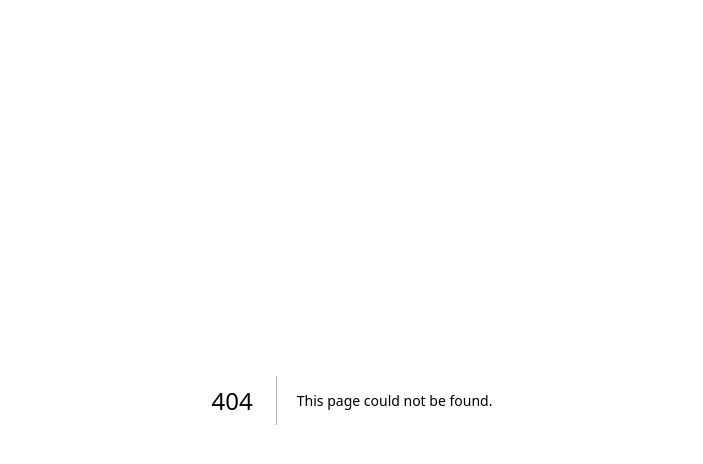
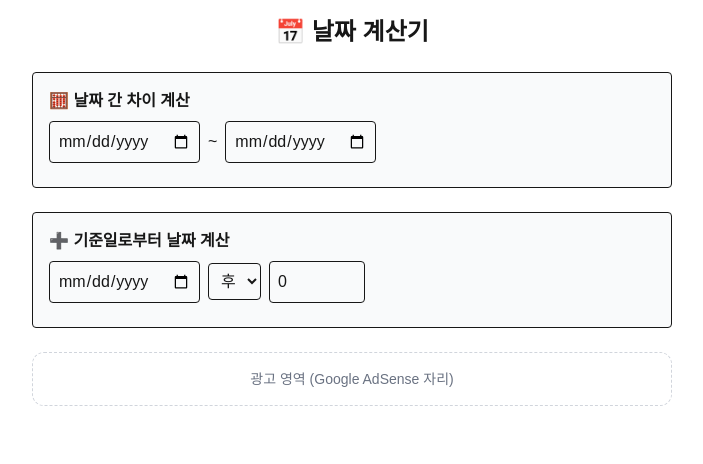
Before and after one commit to baezzaes/jstools, a Next.js app: page /tools/date-calculator in a window 1280 px wide. Before the commit this address had no page. Shown: the top 464 px of the page, without its empty margins (288-991 px from the left). Built offline with nearby package versions, Linux system fonts and the light colour scheme.

Commit message:
날짜계산기기

```diff
--- /dev/null
+++ b/src/app/tools/date-calculator/page.tsx
@@ -0,0 +1,89 @@
+'use client'
+
+import { useState } from 'react'
+
+export default function DateCalculatorPage() {
+  const [startDate, setStartDate] = useState('')
+  const [endDate, setEndDate] = useState('')
+  const [baseDate, setBaseDate] = useState('')
+  const [offset, setOffset] = useState(0)
+  const [direction, setDirection] = useState('after')
+
+  const getDiffResult = () => {
+    if (!startDate || !endDate) return null
+    const start = new Date(startDate)
+    const end = new Date(endDate)
+    const diffTime = end.getTime() - start.getTime()
+    const diffDays = Math.floor(diffTime / (1000 * 60 * 60 * 24))
+    return diffDays
+  }
+
+  const getOffsetDate = () => {
+    if (!baseDate || !offset) return null
+    const base = new Date(baseDate)
+    const result = new Date(base)
+    result.setDate(base.getDate() + (direction === 'after' ? offset : -offset))
+    return result.toISOString().split('T')[0]
+  }
+
+  return (
+    <div className="max-w-2xl mx-auto p-4 space-y-6">
+      <h1 className="text-2xl font-bold text-center">📅 날짜 계산기</h1>
+
+      {/* 날짜 차이 계산 */}
+      <div className="border p-4 rounded space-y-2 bg-gray-50">
+        <h2 className="font-semibold">🧮 날짜 간 차이 계산</h2>
+        <input
+          type="date"
+          value={startDate}
+          onChange={(e) => setStartDate(e.target.value)}
+          className="border p-2 rounded mr-2"
+        />
+        ~
+        <input
+          type="date"
+          value={endDate}
+          onChange={(e) => setEndDate(e.target.value)}
+          className="border p-2 rounded ml-2"
+        />
+        {getDiffResult() !== null && (
+          <div className="mt-2">👉 총 {getDiffResult()}일 차이</div>
+        )}
+      </div>
+
+      {/* 기준일 + n일 계산 */}
+      <div className="border p-4 rounded space-y-2 bg-gray-50">
+        <h2 className="font-semibold">➕ 기준일로부터 날짜 계산</h2>
+        <input
+          type="date"
+          value={baseDate}
+          onChange={(e) => setBaseDate(e.target.value)}
+          className="border p-2 rounded mr-2"
+        />
+        <select
+          value={direction}
+          onChange={(e) => setDirection(e.target.value)}
+          className="border p-2 rounded"
+        >
+          <option value="after">후</option>
+          <option value="before">전</option>
+        </select>
+        <input
+          type="number"
+          value={offset}
+          onChange={(e) => setOffset(Number(e.target.value))}
+          className="border p-2 rounded w-24 mx-2"
+          placeholder="일 수"
+        />
+        {getOffsetDate() && (
+          <div className="mt-2">👉 결과 날짜: {getOffsetDate()}</div>
+        )}
+      </div>
+
+      {/* 광고 자리 */}
+      <div className="border border-dashed border-gray-300 p-4 text-center text-sm text-gray-500 rounded-xl">
+        광고 영역 (Google AdSense 자리)
+      </div>
+    </div>
+  )
+}
```
